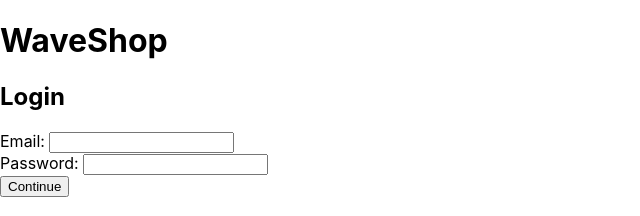
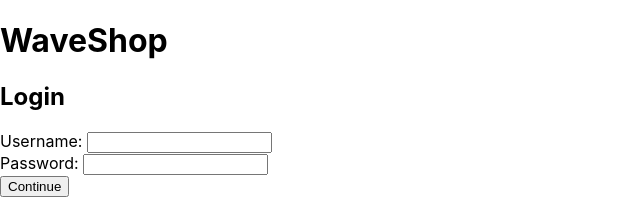
Before and after one commit to jbrasko2/waveshop-frontend, a React (Create React App) app: page /synths in a window 1280 px wide. Shown: the top 216 px of the page, without its empty margins (0-640 px from the left). Built offline with nearby package versions, Linux system fonts and the light colour scheme; no server answers.

Commit message:
change email to username

```diff
--- a/src/components/Login.js
+++ b/src/components/Login.js
@@ -8,8 +8,8 @@
         <div className="loginForm">
             <h2>{signup ? "Sign Up" : "Login"}</h2>
             <form>
-                <label htmlFor="userEmail">Email: </label>
-                <input type="text" id="userEmail" /><br/>
+                <label htmlFor="username">Username: </label>
+                <input type="text" id="username" /><br/>
                 <label htmlFor="userPassword">Password: </label>
                 <input type="password" id="userPassword" /><br/>
                 {signup &&
```
